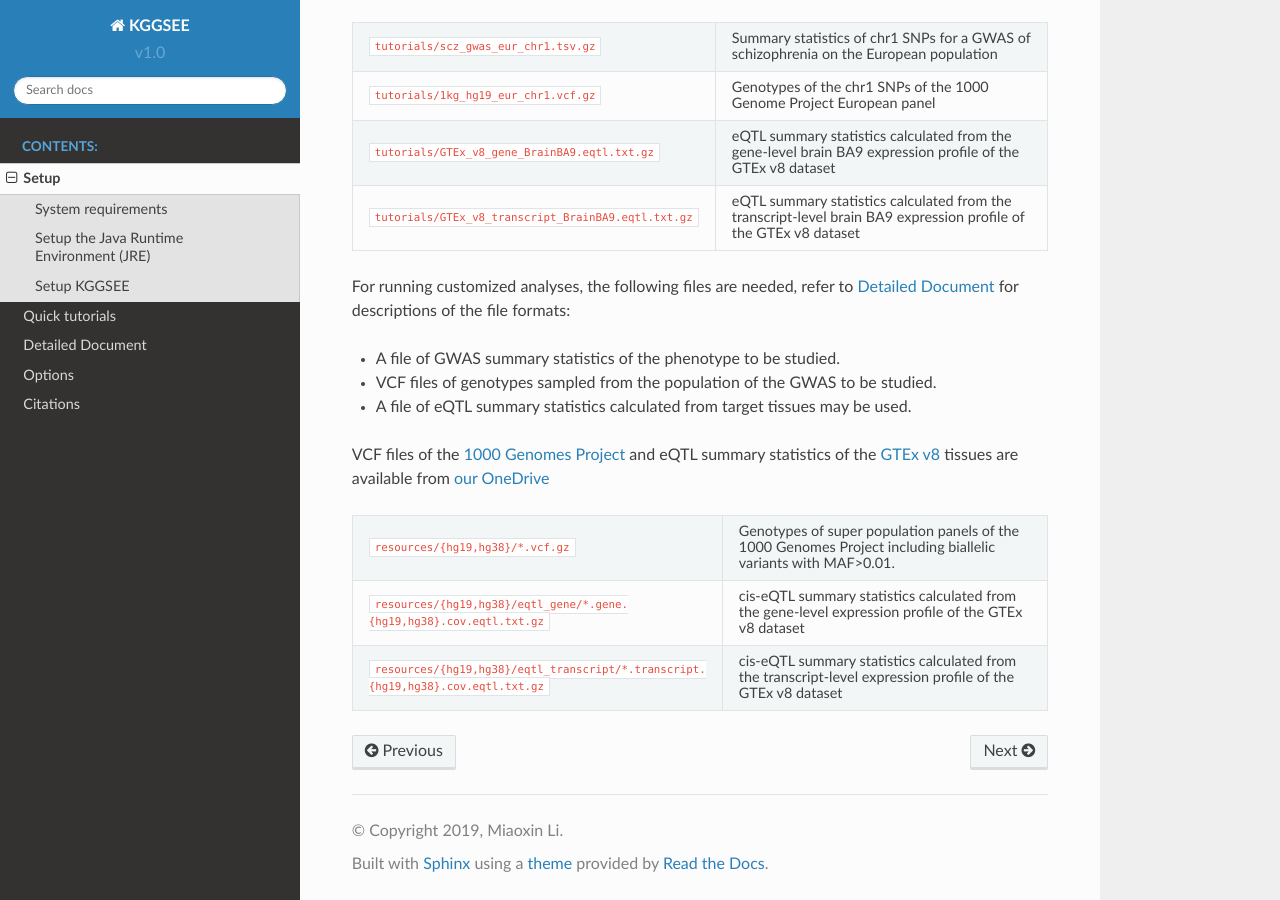
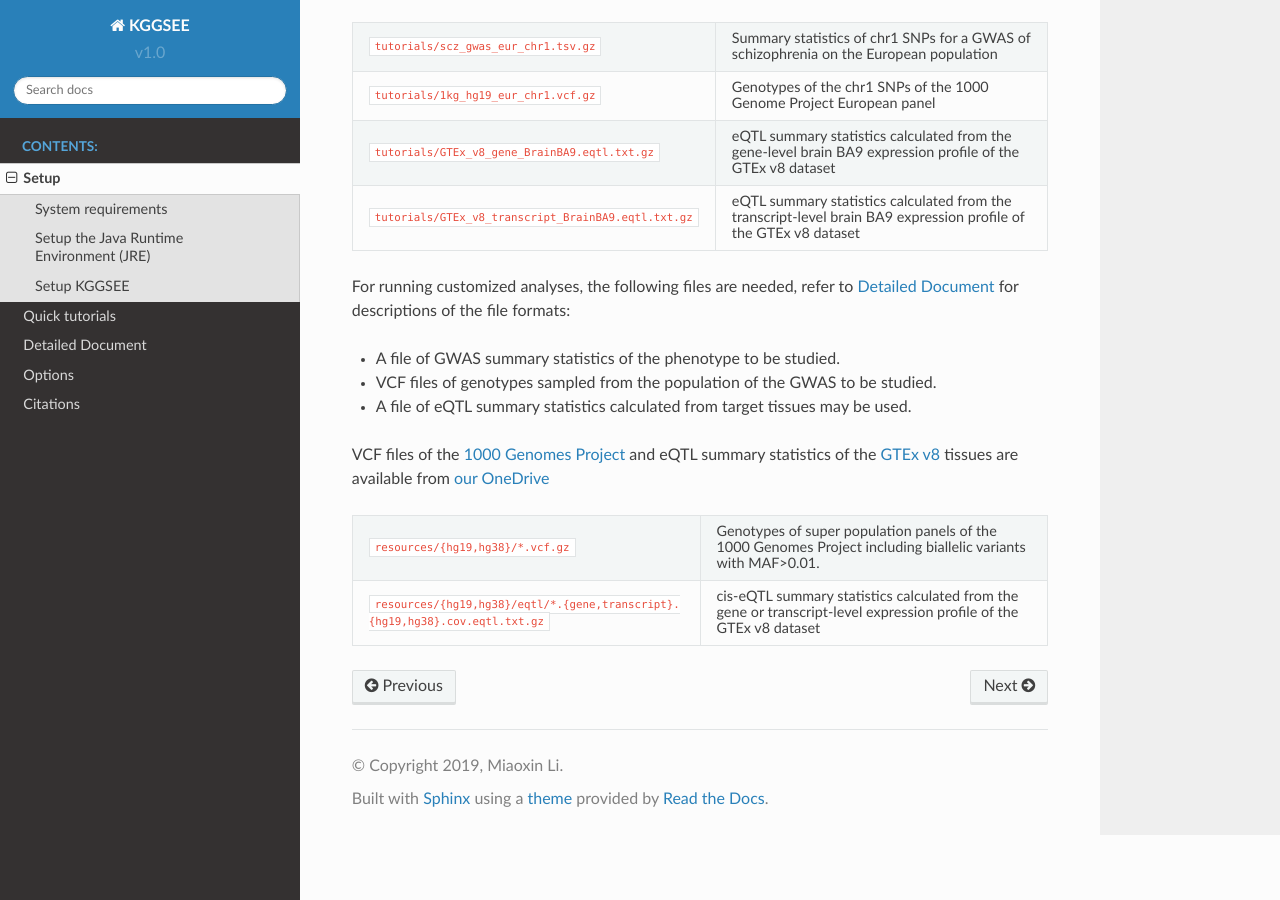
Before and after one commit to pmglab/KGGSEE, a Sphinx documentation site: the page built from doc/source/setup.rst, in a window 1280 px wide and 900 px high, scrolled down 1294 px. Built offline with Sphinx 7.4.7 and the Read the Docs theme 2.0.0, drawn with Linux system fonts in a browser that asks for light colours.

Commit message:
Update setup.rst

```diff
--- a/doc/source/setup.rst
+++ b/doc/source/setup.rst
@@ -96,7 +96,5 @@ VCF files of the `1000 Genomes Project <https://ftp-trace.ncbi.nih.gov/1000genom
 
     * - ``resources/{hg19,hg38}/*.vcf.gz``
       - Genotypes of super population panels of the 1000 Genomes Project including biallelic variants with MAF>0.01.
-    * - ``resources/{hg19,hg38}/eqtl_gene/*.gene.{hg19,hg38}.cov.eqtl.txt.gz``
-      - cis-eQTL summary statistics calculated from the gene-level expression profile of the GTEx v8 dataset
-    * - ``resources/{hg19,hg38}/eqtl_transcript/*.transcript.{hg19,hg38}.cov.eqtl.txt.gz``
-      - cis-eQTL summary statistics calculated from the transcript-level expression profile of the GTEx v8 dataset
+    * - ``resources/{hg19,hg38}/eqtl/*.{gene,transcript}.{hg19,hg38}.cov.eqtl.txt.gz``
+      - cis-eQTL summary statistics calculated from the gene or transcript-level expression profile of the GTEx v8 dataset
```
